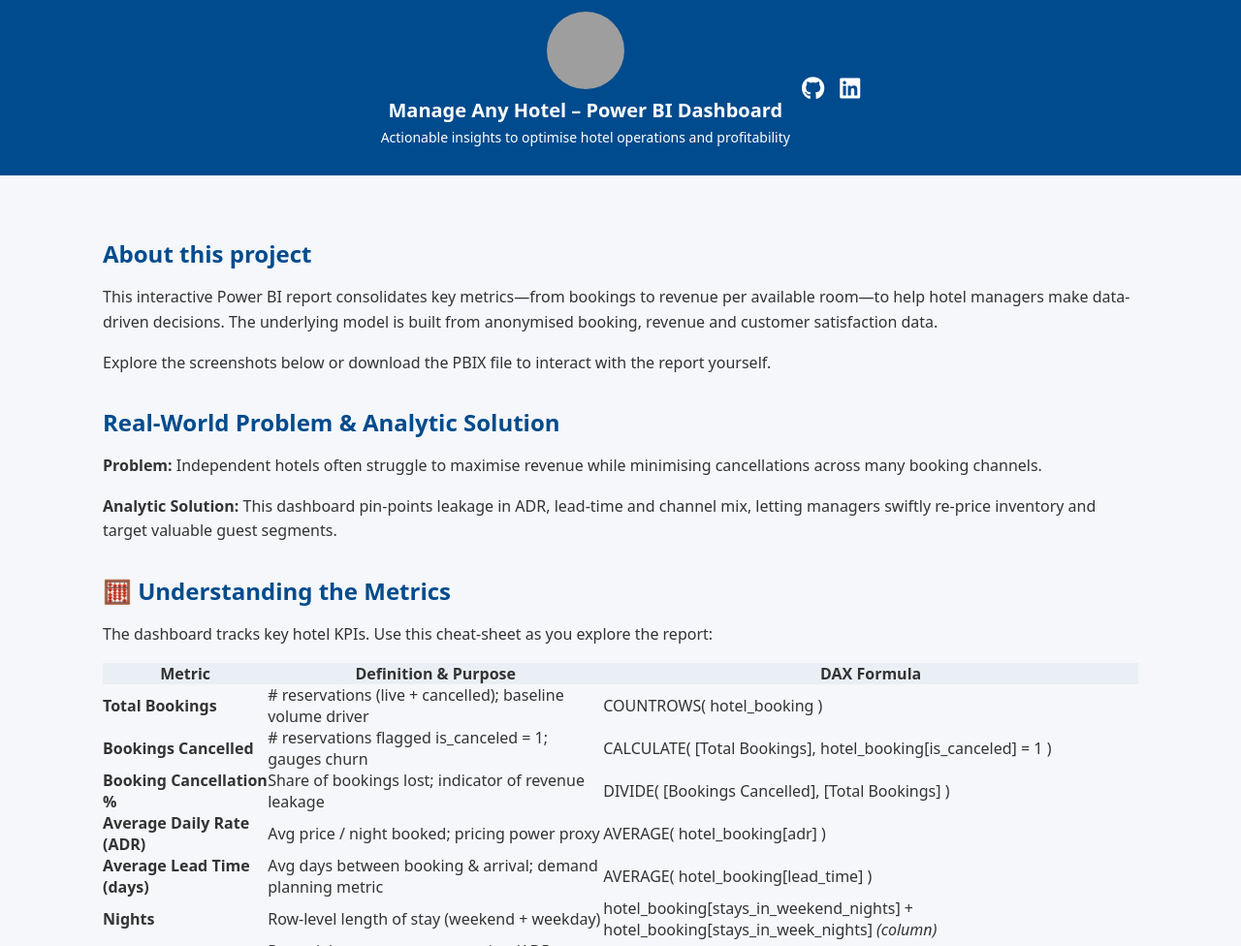
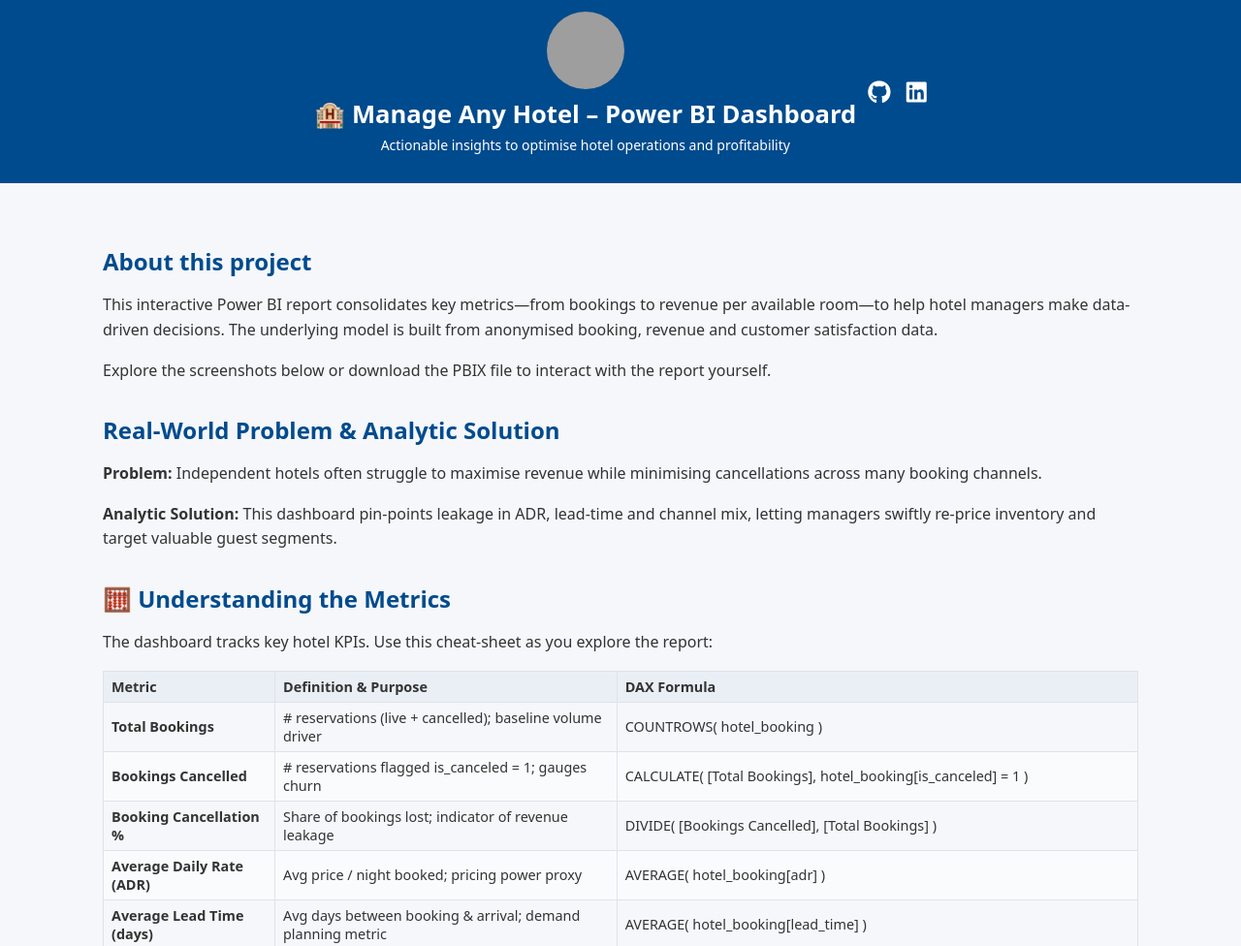
Before and after one commit to carlw0194/manage-any-hotel, a plain HTML site: page docs/index.html in a window 1280 px wide. Shown: the top 976 px of the page at 97% size. Drawn offline with Linux system fonts and the light colour scheme; grey boxes are pictures that could not be loaded.

Commit message:
update page style

```diff
--- a/docs/index.html
+++ b/docs/index.html
@@ -88,10 +88,13 @@
     .topbar{display:flex;align-items:center;justify-content:center;text-align:center;background:var(--primary);color:#fff;padding:0.75rem 1rem;flex-wrap:wrap}
     .logo{display:flex;flex-direction:column;align-items:center;gap:0.5rem}
     .logo img{width:48px;height:48px;border-radius:50%;object-fit:cover}
-    .title-tag h1{font-size:1.25rem;margin-bottom:0.25rem;color:#fff}
+    .title-tag h1{font-size:1.6rem;margin-bottom:0.25rem;color:#fff}
     .title-tag p{color:#fff;font-size:0.875rem}
     .social a{color:#fff;margin-left:0.75rem;font-size:1.5rem;transition:opacity .2s}
     .social a:hover{opacity:0.8}
+    table{width:100%;border-collapse:collapse;font-size:0.9rem}
+    table th,table td{border:1px solid #dfe3e8;padding:6px 8px;text-align:left}
+    tbody tr:nth-child(even){background:#fafbfc}
   </style>
   <!-- Font Awesome for icons -->
   <link rel="stylesheet" href="https://cdnjs.cloudflare.com/ajax/libs/font-awesome/6.5.0/css/all.min.css" integrity="sha512-+lwZqsXMt0d8GZFODdgNpTiFqouBZfyqCkCmZJLdnOjFkWDXLI4YAlnXrhIRbkIuAeGHWxirMRHkRkNvMNFc7Q==" crossorigin="anonymous" referrerpolicy="no-referrer"/>
@@ -101,7 +104,7 @@
     <div class="logo">
       <img src="assets/headshot_with_bakgnd.JPG" alt="Carlton Njong headshot" style="width:80px;height:80px;border-radius:50%;object-fit:cover;" />
       <div class="title-tag">
-        <h1>Manage Any Hotel – Power BI Dashboard</h1>
+        <h1>🏨 Manage Any Hotel – Power BI Dashboard</h1>
         <p>Actionable insights to optimise hotel operations and profitability</p>
       </div>
     </div>
```
